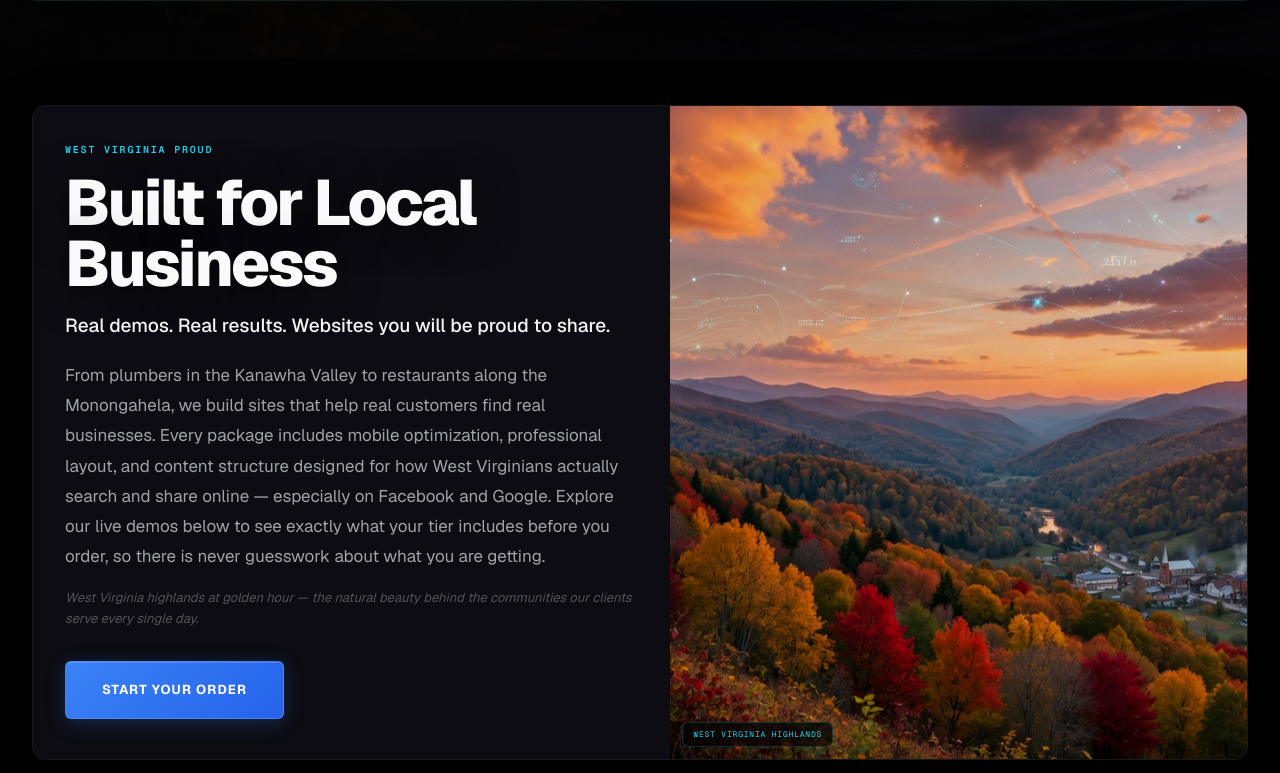
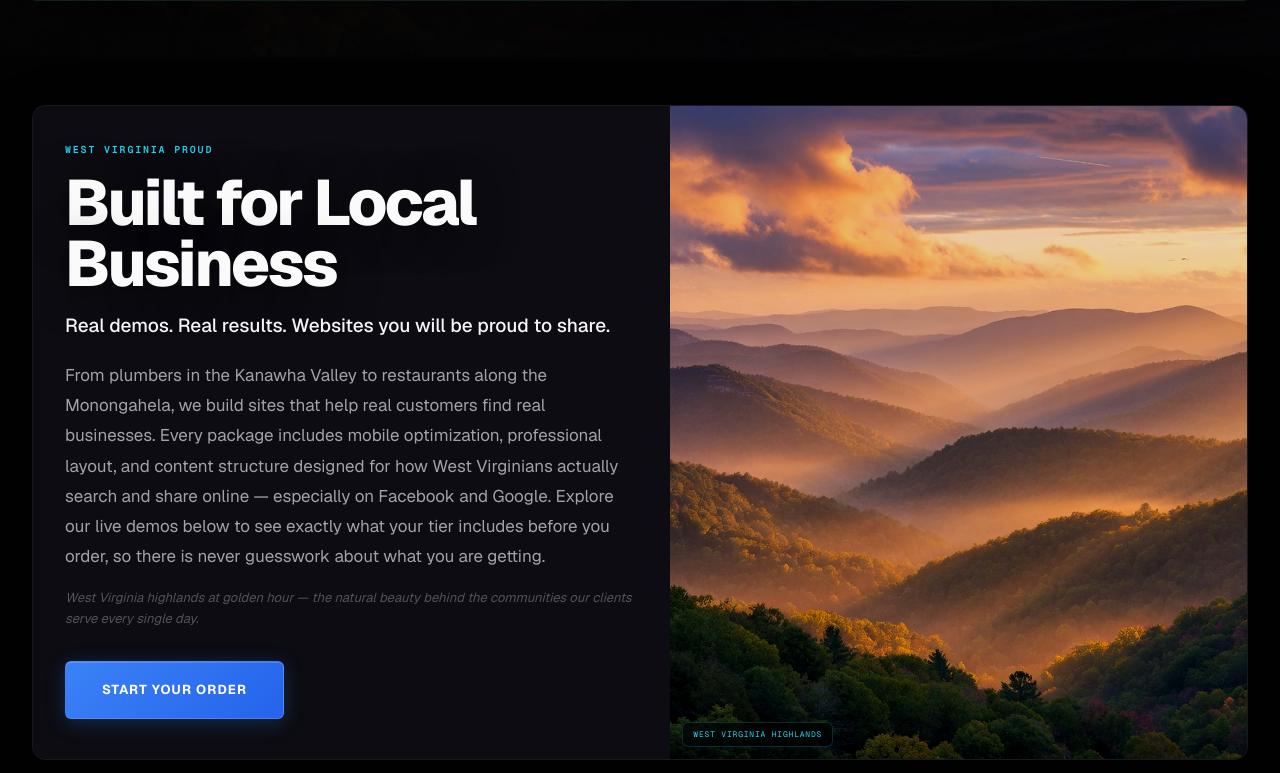
Before and after one commit to rdebar3/veteran-ai-websites, a Next.js app: page / in a window 1280 px wide. Shown: the part 8867-9640 px from the top of the page. Built offline with nearby package versions, Linux system fonts and the light colour scheme.

Commit message:
Upgrade Built for Local Business interlude to high-res golden hour highlands
Add dedicated 3200x2400 WV highlands photo for the local business
VisualInterlude only, matching the cinematic site theme.

```diff
--- a/app/page.tsx
+++ b/app/page.tsx
@@ -526,8 +526,8 @@
       </BaseRoom>
 
       <VisualInterlude
-        image="/natural-beauty-in-west-virginia.jpg"
-        imageAlt="Natural beauty across the mountains of West Virginia"
+        image="/interludes/local-business-highlands.jpg"
+        imageAlt="West Virginia highlands at golden hour across the Appalachian Mountains"
         landmark="West Virginia Highlands"
         outpost="Local Business Sector"
         eyebrow={localBusinessInterlude.eyebrow}
```
Also changed, not shown: public/interludes/local-business-highlands.jpg (added).
